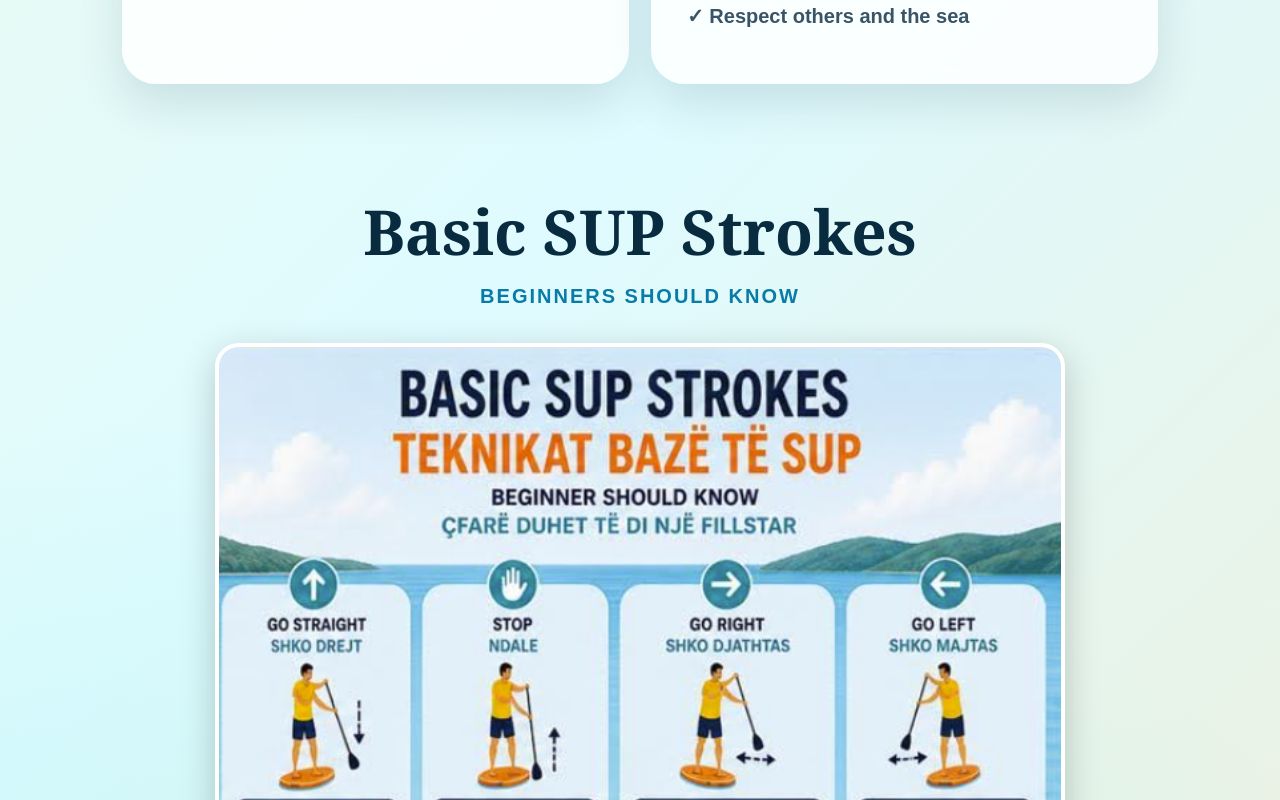
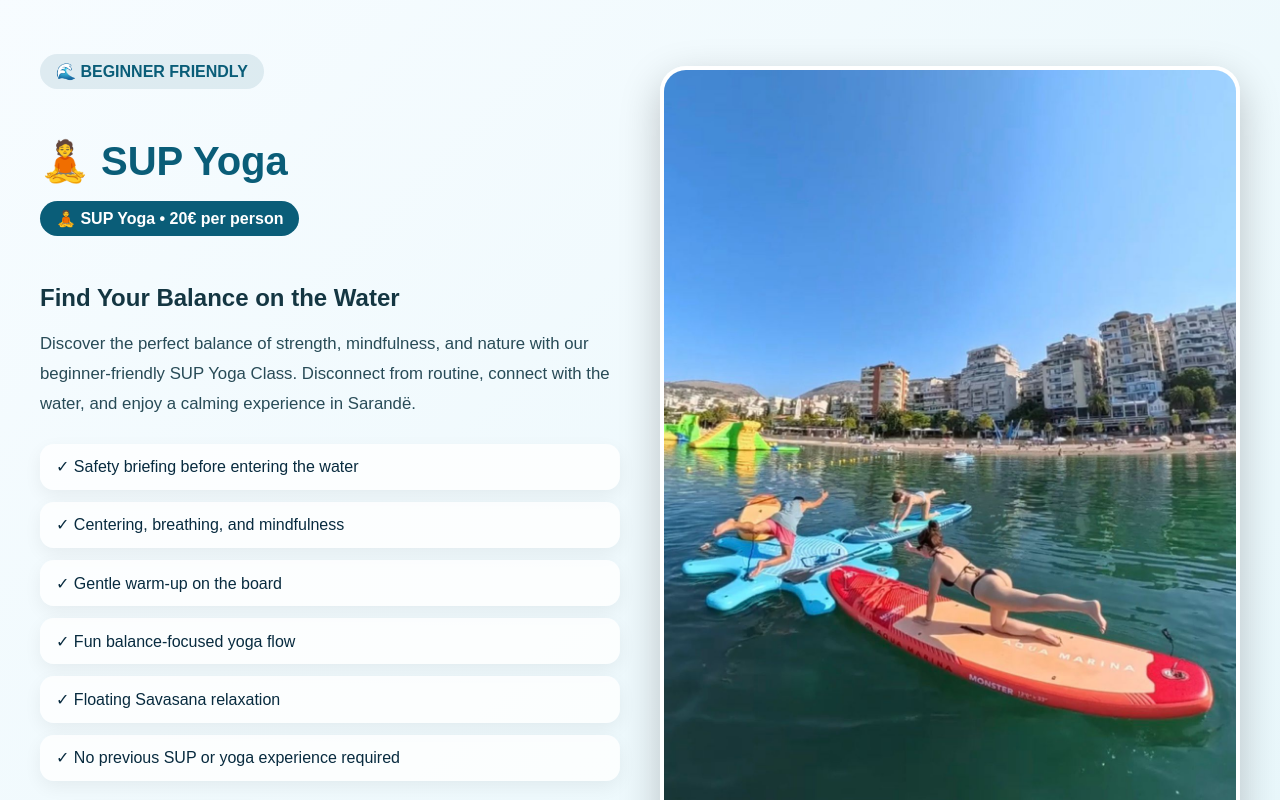
Before and after one commit to angelicereeves/bistrica-paddleboard, a Next.js app: page / in a window 1280 px wide. Shown: the part 2700-3500 px from the top of the page. Built offline with nearby package versions, Linux system fonts and the light colour scheme.

Commit message:
added yoga section

```diff
--- a/app/page.tsx
+++ b/app/page.tsx
@@ -42,6 +42,19 @@ const text = {
     mostPopular: "Most Popular",
     call: "Call",
     quickTips: ["Keep your core tight", "Look ahead", "Enjoy the ride"],
+    yoga: "SUP Yoga",
+    yogaTitle: "Find Your Balance on the Water",
+    yogaDesc:
+      "Discover the perfect balance of strength, mindfulness, and nature with our beginner-friendly SUP Yoga Class. Disconnect from routine, connect with the water, and enjoy a calming experience in Sarandë.",
+    yogaBook: "Reserve Your Spot",
+    yogaList: [
+      "Safety briefing before entering the water",
+      "Centering, breathing, and mindfulness",
+      "Gentle warm-up on the board",
+      "Fun balance-focused yoga flow",
+      "Floating Savasana relaxation",
+      "No previous SUP or yoga experience required",
+    ],
   },
   sq: {
     title: "Bistrica Paddle",
@@ -71,6 +84,19 @@ const text = {
     mostPopular: "Më i Preferuari",
     call: "Telefono",
     quickTips: ["Mbaj trupin stabil", "Shiko përpara", "Shijo udhëtimin"],
+    yoga: "SUP Yoga",
+    yogaTitle: "Gjej Balancën Mbi Ujë",
+    yogaDesc:
+      "Zbuloni balancën perfekte mes forcës, qetësisë dhe natyrës me klasën tonë SUP Yoga për fillestarë. Largohuni nga rutina, lidheni me ujin dhe shijoni një eksperiencë relaksuese në Sarandë.",
+    yogaBook: "Rezervo Vendin Tënd",
+    yogaList: [
+      "Udhëzime sigurie para hyrjes në ujë",
+      "Frymëmarrje dhe qetësim",
+      "Ngrohje e lehtë mbi bord",
+      "Pozicione argëtuese për balancë",
+      "Relaksim Floating Savasana",
+      "Nuk kërkohet eksperiencë në SUP ose yoga",
+    ],
   },
   fr: {
     title: "Bistrica Paddle",
@@ -104,6 +130,19 @@ const text = {
       "Regardez devant vous",
       "Profitez de la balade",
     ],
+    yoga: "SUP Yoga",
+    yogaTitle: "Trouvez Votre Équilibre sur l’Eau",
+    yogaDesc:
+      "Découvrez l’équilibre parfait entre force, pleine conscience et nature avec notre cours de SUP Yoga adapté aux débutants. Déconnectez de la routine, connectez-vous à l’eau et profitez d’une expérience apaisante à Sarandë.",
+    yogaBook: "Réserver Votre Place",
+    yogaList: [
+      "Briefing sécurité avant d’entrer dans l’eau",
+      "Respiration et pleine conscience",
+      "Échauffement doux sur la planche",
+      "Flow amusant axé sur l’équilibre",
+      "Relaxation Floating Savasana",
+      "Aucune expérience SUP ou yoga requise",
+    ],
   },
   it: {
     title: "Bistrica Paddle",
@@ -133,6 +172,19 @@ const text = {
     mostPopular: "Più Popolare",
     call: "Chiama",
     quickTips: ["Mantieni il core stabile", "Guarda avanti", "Goditi il giro"],
+    yoga: "SUP Yoga",
+    yogaTitle: "Trova il Tuo Equilibrio sull’Acqua",
+    yogaDesc:
+      "Scopri il perfetto equilibrio tra forza, consapevolezza e natura con la nostra lezione di SUP Yoga adatta ai principianti. Stacca dalla routine, connettiti con l’acqua e goditi un’esperienza rilassante a Sarandë.",
+    yogaBook: "Prenota il Tuo Posto",
+    yogaList: [
+      "Briefing di sicurezza prima di entrare in acqua",
+      "Respirazione e mindfulness",
+      "Riscaldamento dolce sulla tavola",
+      "Flow divertente incentrato sull’equilibrio",
+      "Relax Floating Savasana",
+      "Non serve esperienza SUP o yoga",
+    ],
   },
   es: {
     title: "Bistrica Paddle",
@@ -165,6 +217,19 @@ const text = {
       "Mantén el abdomen firme",
       "Mira hacia adelante",
       "Disfruta el paseo",
+    ],
+    yoga: "SUP Yoga",
+    yogaTitle: "Encuentra Tu Equilibrio en el Agua",
+    yogaDesc:
+      "Descubre el equilibrio perfecto entre fuerza, mindfulness y naturaleza con nuestra clase de SUP Yoga para principiantes. Desconecta de la rutina, conecta con el agua y disfruta una experiencia relajante en Sarandë.",
+    yogaBook: "Reserva Tu Lugar",
+    yogaList: [
+      "Instrucciones de seguridad antes de entrar al agua",
+      "Respiración y mindfulness",
+      "Calentamiento suave sobre la tabla",
+      "Flow divertido enfocado en el equilibrio",
+      "Relajación Floating Savasana",
+      "No se requiere experiencia en SUP ni yoga",
     ],
   },
 };
@@ -415,10 +480,144 @@ export default function HomePage() {
             <strong>18€</strong>
           </div>
 
+          <div className="price-card">
+            <span>🧘 SUP Yoga</span>
+            <strong>20€</strong>
+          </div>
+
           <div className="price-card popular">
             <small>{t.mostPopular}</small>
             <span>🌅 Sunset Paddle</span>
             <strong>15€</strong>
+          </div>
+        </div>
+      </section>
+
+
+
+      <section
+        style={{
+          padding: "5rem 1.5rem",
+          background: "linear-gradient(135deg, #f7fcff 0%, #e8f7fb 100%)",
+        }}
+      >
+        <div
+          style={{
+            maxWidth: "1200px",
+            margin: "0 auto",
+            display: "grid",
+            gridTemplateColumns: "repeat(auto-fit, minmax(320px, 1fr))",
+            gap: "2.5rem",
+            alignItems: "center",
+          }}
+        >
+          <div>
+            <div
+              style={{
+                display: "inline-block",
+                marginBottom: "1rem",
+                padding: "0.5rem 1rem",
+                borderRadius: "999px",
+                background: "rgba(10, 93, 120, 0.1)",
+                color: "#0a5d78",
+                fontWeight: 700,
+              }}
+            >
+              🌊 BEGINNER FRIENDLY
+            </div>
+
+            <h2
+              style={{
+                fontSize: "2.5rem",
+                color: "#0a5d78",
+                marginBottom: "1rem",
+              }}
+            >
+              🧘 {t.yoga}
+            </h2>
+
+                  <div
+        style={{
+          display: "inline-block",
+          background: "#0a5d78",
+          color: "white",
+          padding: "0.5rem 1rem",
+          borderRadius: "999px",
+          fontWeight: 700,
+          marginBottom: "1.5rem",
+        }}
+      >
+        🧘 SUP Yoga • 20€ per person
+      </div>
+
+<h3
+              style={{
+                fontSize: "1.5rem",
+                marginBottom: "1rem",
+                color: "#143642",
+              }}
+            >
+              {t.yogaTitle}
+            </h3>
+
+            <p
+              style={{
+                lineHeight: 1.8,
+                marginBottom: "1.5rem",
+                color: "#284b57",
+                fontSize: "1.05rem",
+              }}
+            >
+              {t.yogaDesc}
+            </p>
+
+            <div
+              style={{
+                display: "grid",
+                gap: "0.75rem",
+                marginBottom: "2rem",
+              }}
+            >
+              {t.yogaList.map((item) => (
+                <p
+                  key={item}
+                  style={{
+                    margin: 0,
+                    padding: "0.85rem 1rem",
+                    borderRadius: "14px",
+                    background: "rgba(255,255,255,0.8)",
+                    boxShadow: "0 6px 18px rgba(0,0,0,0.06)",
+                  }}
+                >
+                  ✓ {item}
+                </p>
+              ))}
+            </div>
+
+            <a
+              href={whatsapp}
+              target="_blank"
+              className="btn primary"
+              style={{ display: "inline-block" }}
+            >
+              💬 {t.yogaBook}
+            </a>
+          </div>
+
+          <div>
+            <Image
+              src="/yoga1.jpg"
+              alt="SUP Yoga class on paddle boards in Sarandë"
+              width={900}
+              height={1200}
+              style={{
+                width: "100%",
+                height: "auto",
+                borderRadius: "26px",
+                boxShadow: "0 14px 40px rgba(0,0,0,0.22)",
+                border: "4px solid white",
+              }}
+            />
           </div>
         </div>
       </section>
```
Also changed, not shown: public/yoga1.jpg (added).
